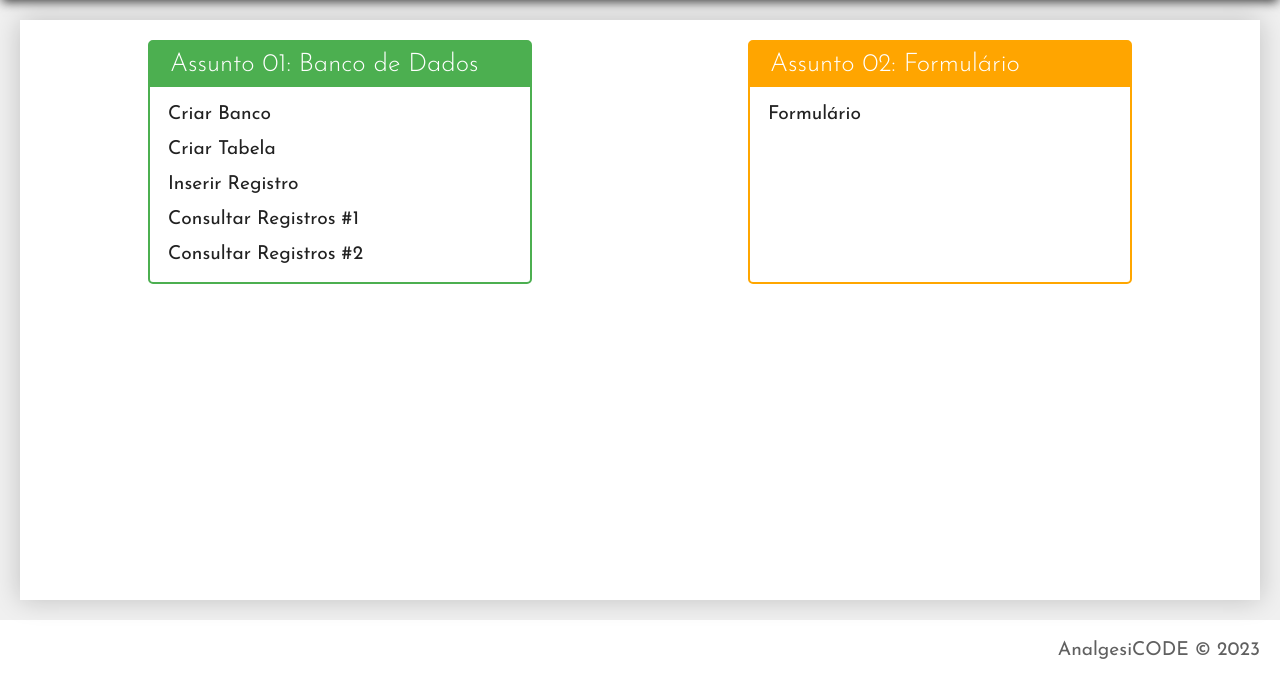
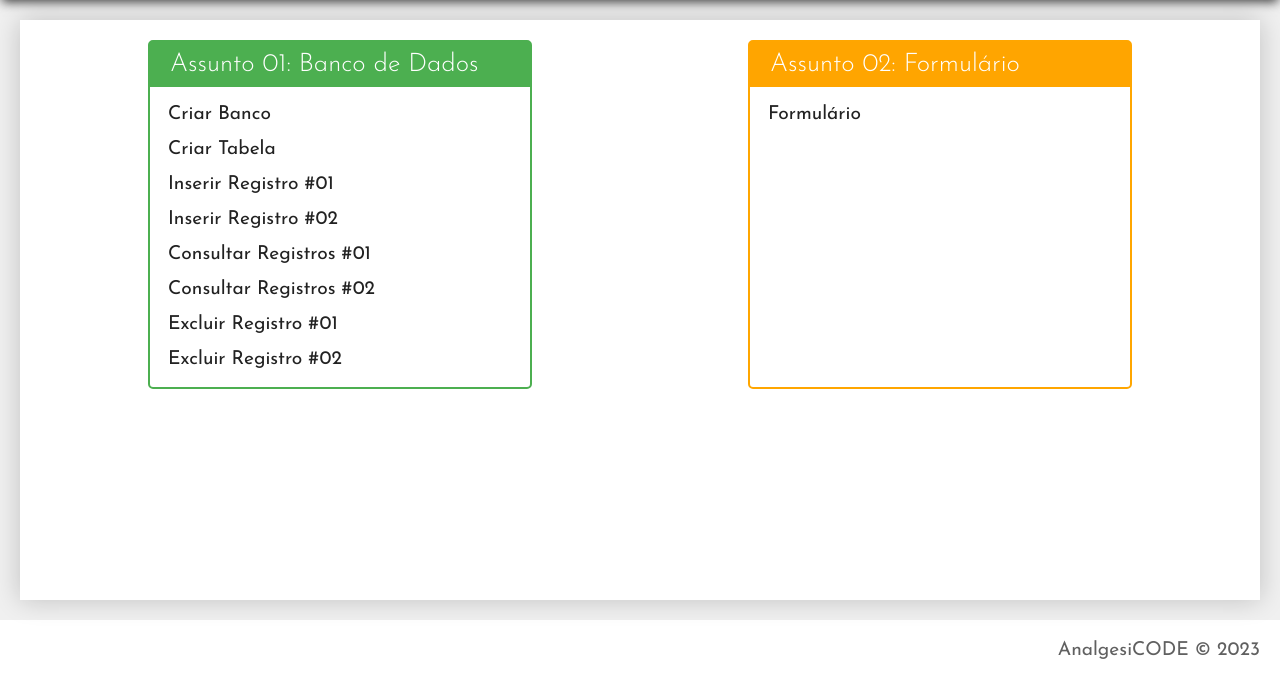
Before and after one commit to NicolasLMartins/PHPBD, a PHP site: page / in a window 1280 px wide. Shown: the part 120-800 px from the top of the page. Run offline with PHP 8.4, Linux system fonts and the light colour scheme.

Commit message:
add exluir 1 e 2

```diff
--- a/index.php
+++ b/index.php
@@ -28,15 +28,27 @@
                         </a></li>
 
                         <li><a href="atividade.php?dir=db&file=inserir_01">
-                            Inserir Registro
+                            Inserir Registro #01
+                        </a></li>
+
+                        <li><a href="atividade.php?dir=db&file=inserir_02">
+                            Inserir Registro #02
                         </a></li>
 
                         <li><a href="atividade.php?dir=db&file=consultar_01">
-                            Consultar Registros #1
+                            Consultar Registros #01
                         </a></li>
 
                         <li><a href="atividade.php?dir=db&file=consultar_02">
-                            Consultar Registros #2
+                            Consultar Registros #02
+                        </a></li>
+
+                        <li><a href="atividade.php?dir=db&file=excluir_01">
+                            Excluir Registro #01
+                        </a></li>
+
+                        <li><a href="atividade.php?dir=db&file=excluir_02">
+                            Excluir Registro #02
                         </a></li>
                     </ul>
                 </div>
```
